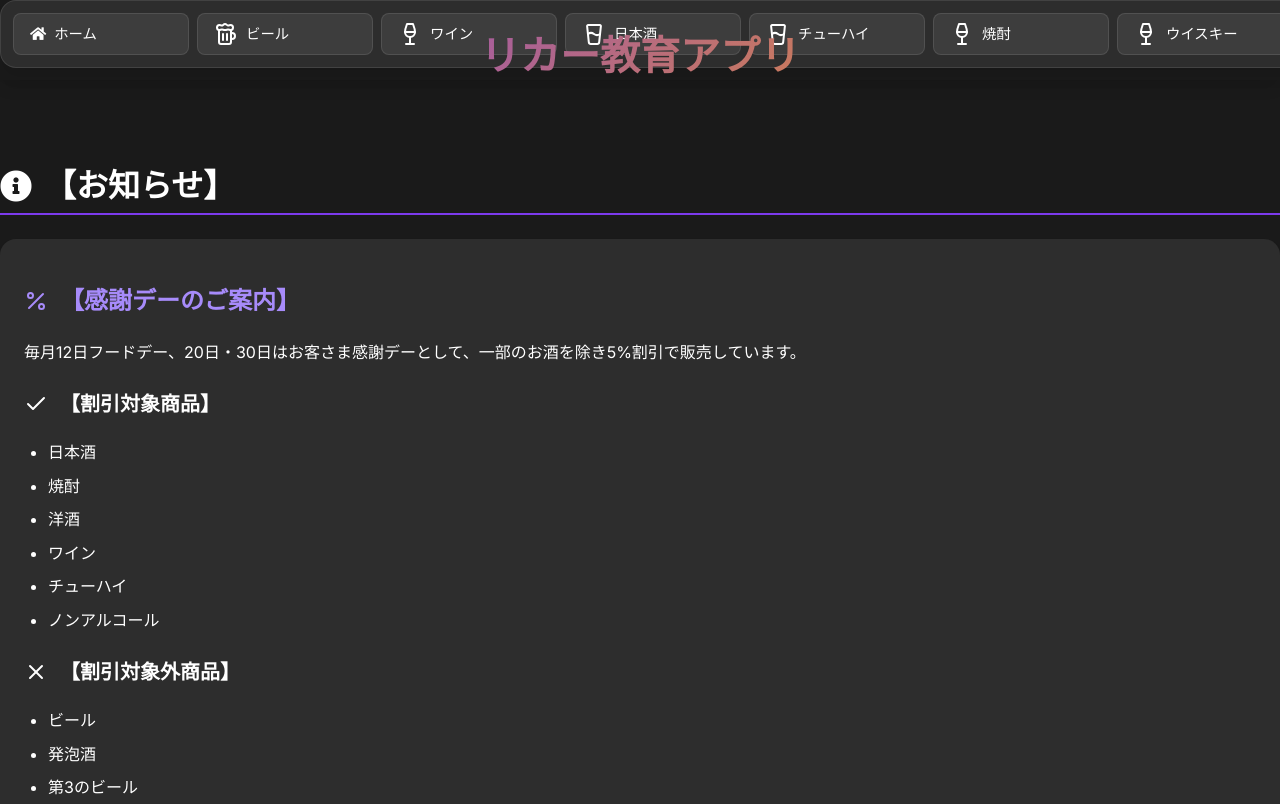
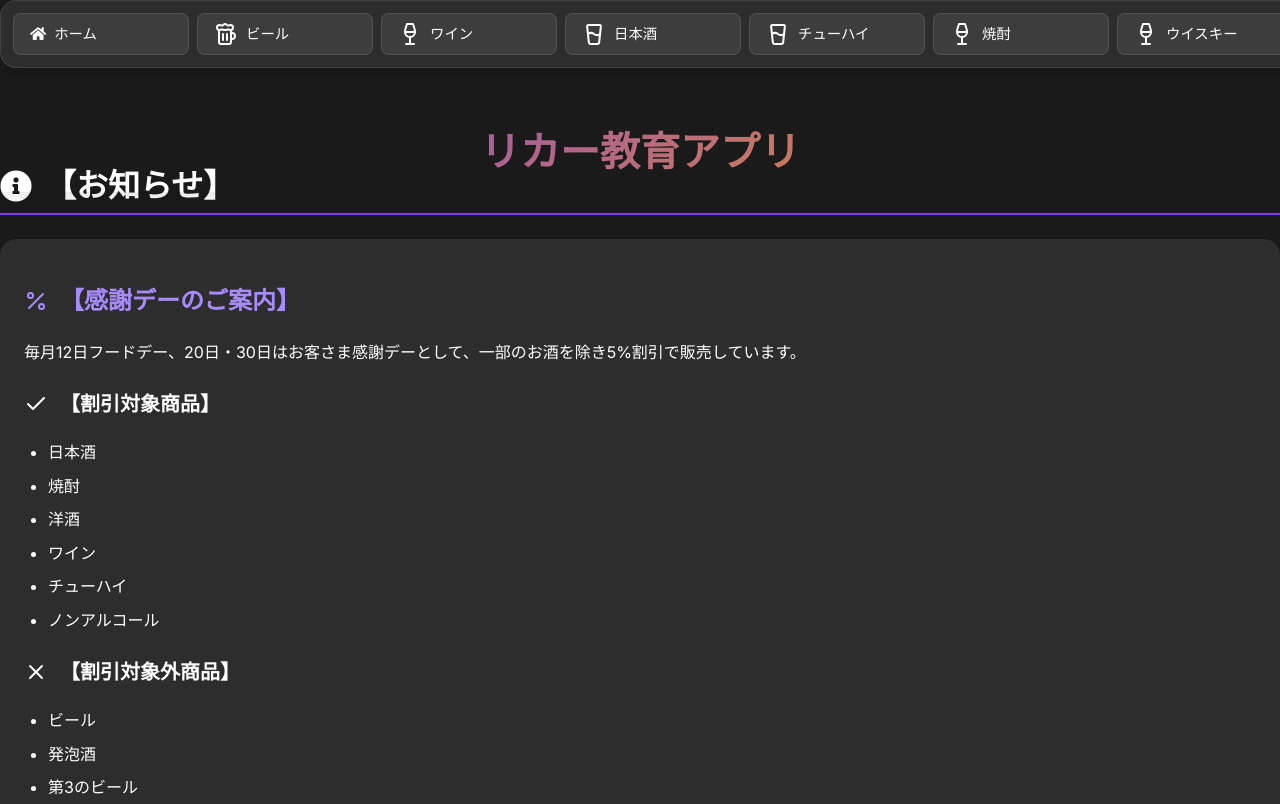
Before and after one commit to sawayamakouji/sakaganomeruzo, a plain HTML site: page index.html in a window 1280 px wide. Shown: the top 804 px of the page. Drawn offline with nearby package versions, Linux system fonts and the light colour scheme.

Commit message:
重ならない様に

```diff
--- a/style.css
+++ b/style.css
@@ -171,12 +171,12 @@ h1, h2, h3, h4 {
 
 h1 {
     position: fixed;
-    top: 0;
+    top: 80px;
     left: 0;
     width: 100%;
-    z-index: 1000;
+    z-index: 999;
     box-shadow: var(--shadow-lg);
-
+    padding: 1rem 0;
     font-size: 2.5rem;
     text-align: center;
     margin: 2rem 0;
```
